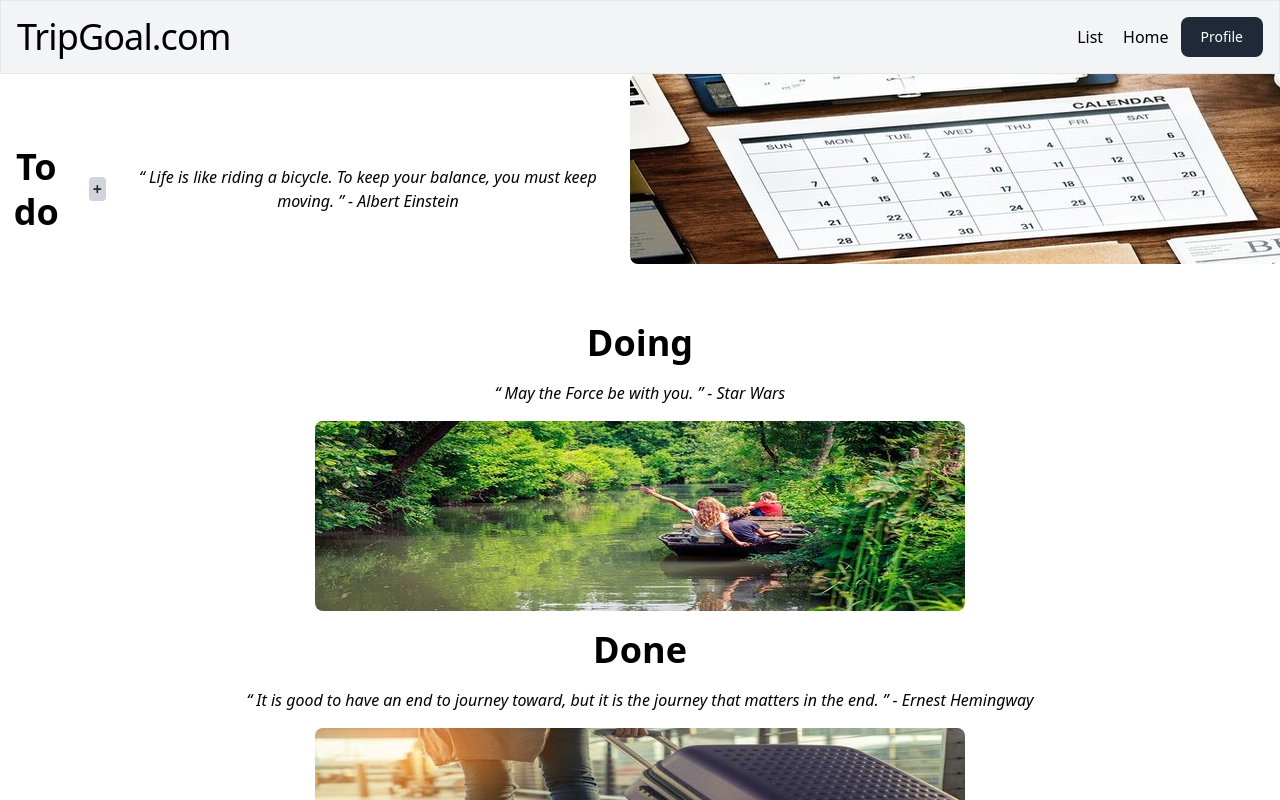
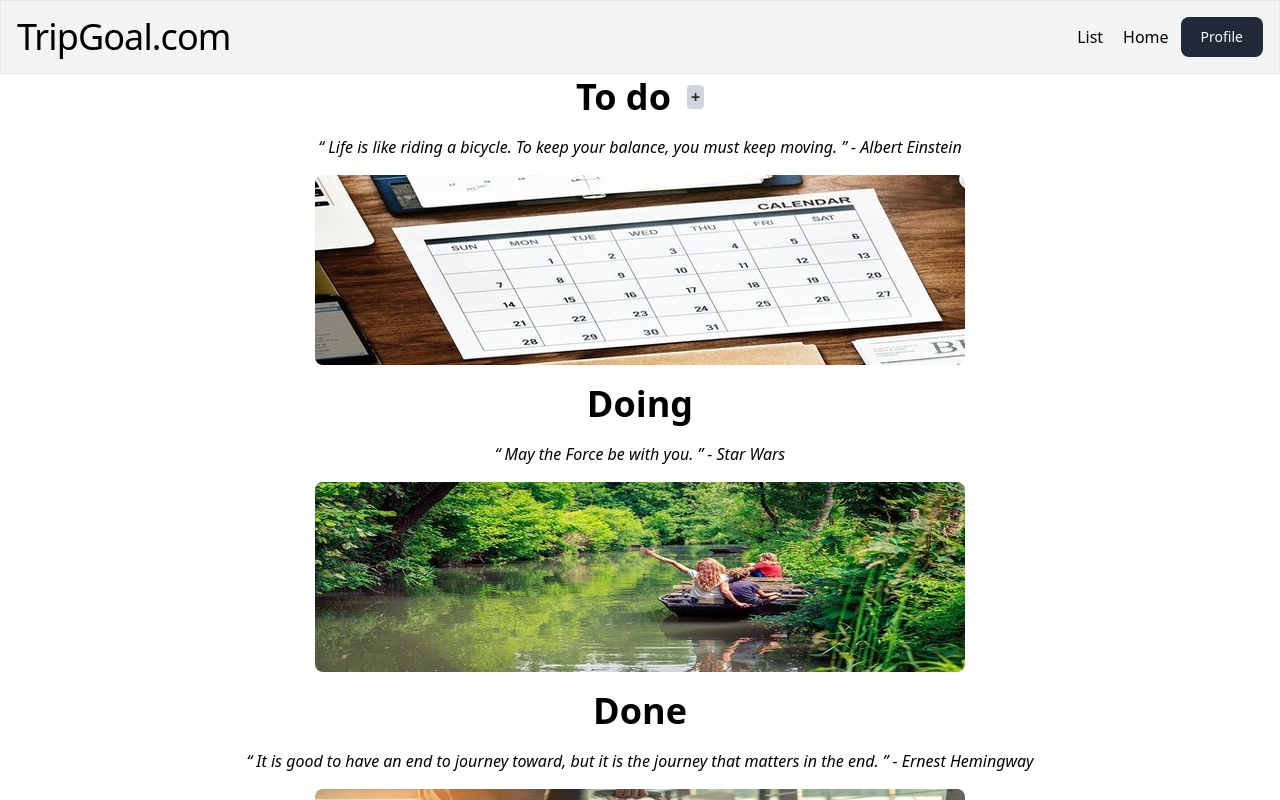
Before and after one commit to Brnt-Luap/todolist, a Vue app: page /list in a window 1280 px wide. Shown: the top 800 px of the page. Built offline with nearby package versions, Linux system fonts and the light colour scheme.

Commit message:
annulation affichage

```diff
--- a/src/views/ListView.vue
+++ b/src/views/ListView.vue
@@ -8,9 +8,9 @@
                 <button class="bg-gray-300 hover:bg-gray-400 text-gray-800 font-bold py-1/2 px-1 rounded inline-flex items-center">
                     <span>+</span>
                 </button>
-                <p class="font-light italic mt-0">“ Life is like riding a bicycle. To keep your balance, you must keep moving. ” - Albert Einstein</p>
+            </div>
+            <p class="font-light italic mt-0">“ Life is like riding a bicycle. To keep your balance, you must keep moving. ” - Albert Einstein</p>
             <img src="../assets/thumbnail_image003 (3).jpg" alt="ToDo" class="rounded-lg mb-10 block mx-auto">
-            </div>
             <div id="doing" class="flex items-center space-x-4">
                 <span class="text-4xl font-bold text-black leading-tight">Doing</span>
             </div>
```
